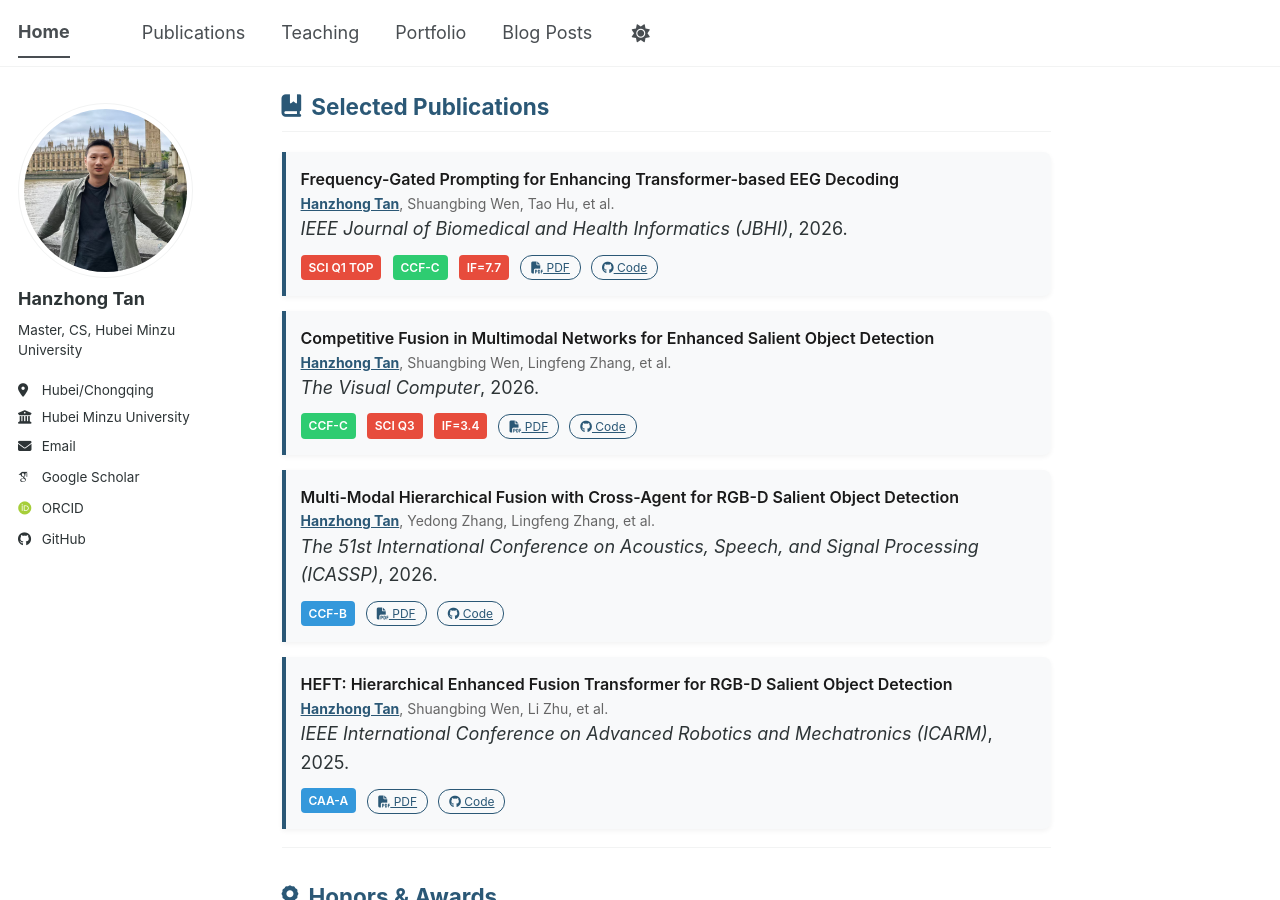
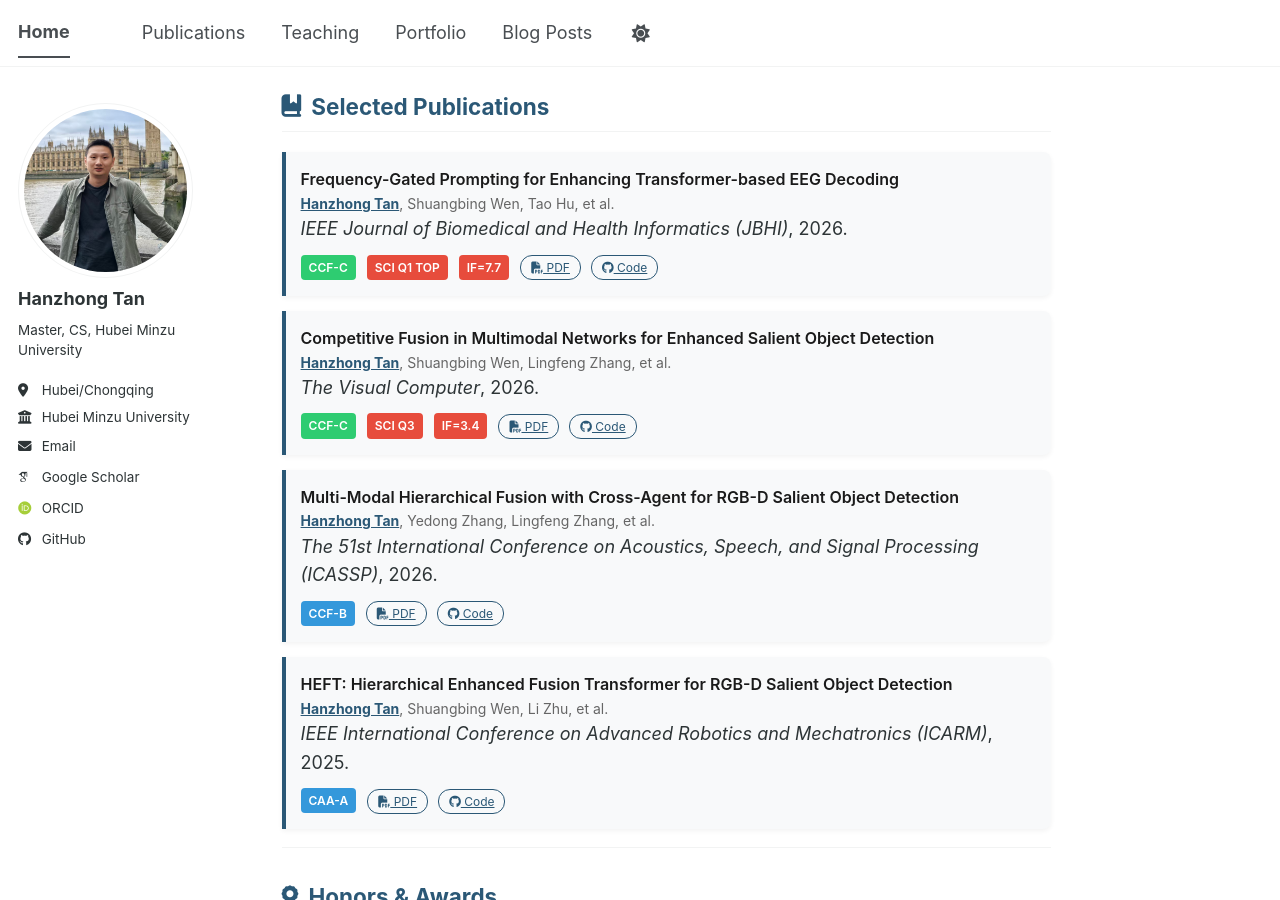
Before and after one commit to liangjiaxiaoqi/liangjiaxiaoqi.github.io, a Jekyll site: the page built from _pages/about.md, in a window 1280 px wide and 900 px high, scrolled down 903 px. Built offline with Jekyll 4.4.1, drawn with Linux system fonts in a browser that asks for light colours; some web fonts are replaced; a script bundle is joined from its source files by our own code; library files that are not in the unit come from our copies; a style sheet for code colours, icons or effects is not loaded.

Commit message:
Update about.md

```diff
--- a/_pages/about.md
+++ b/_pages/about.md
@@ -185,8 +185,8 @@ Currently, my research interests focus on **Computer Vision**, **Multi-modal Lea
   <div class="paper-authors"><span class="me">Hanzhong Tan</span>, Shuangbing Wen, Tao Hu, et al.</div>
   <div><em>IEEE Journal of Biomedical and Health Informatics (JBHI)</em>, 2026.</div>
   <div style="margin-top: 8px;">
+    <span class="badge badge-green">CCF-C</span>
     <span class="badge badge-red">SCI Q1 TOP</span>
-    <span class="badge badge-green">CCF-C</span>
     <span class="badge badge-red">IF=7.7</span>
     <a href="#" class="btn-link"><i class="fa-solid fa-file-pdf"></i> PDF</a>
     <a href="#" class="btn-link"><i class="fa-brands fa-github"></i> Code</a>
```
